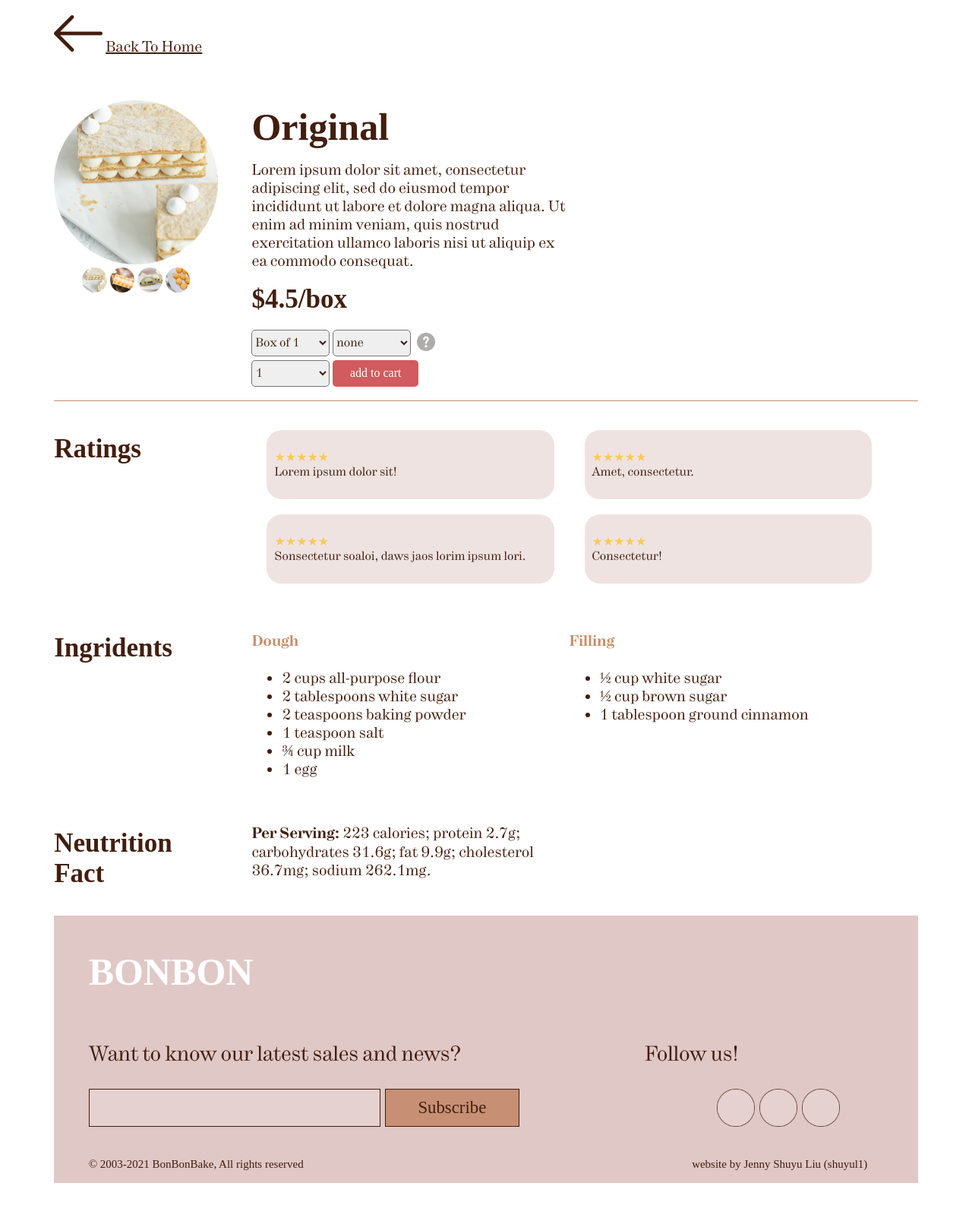
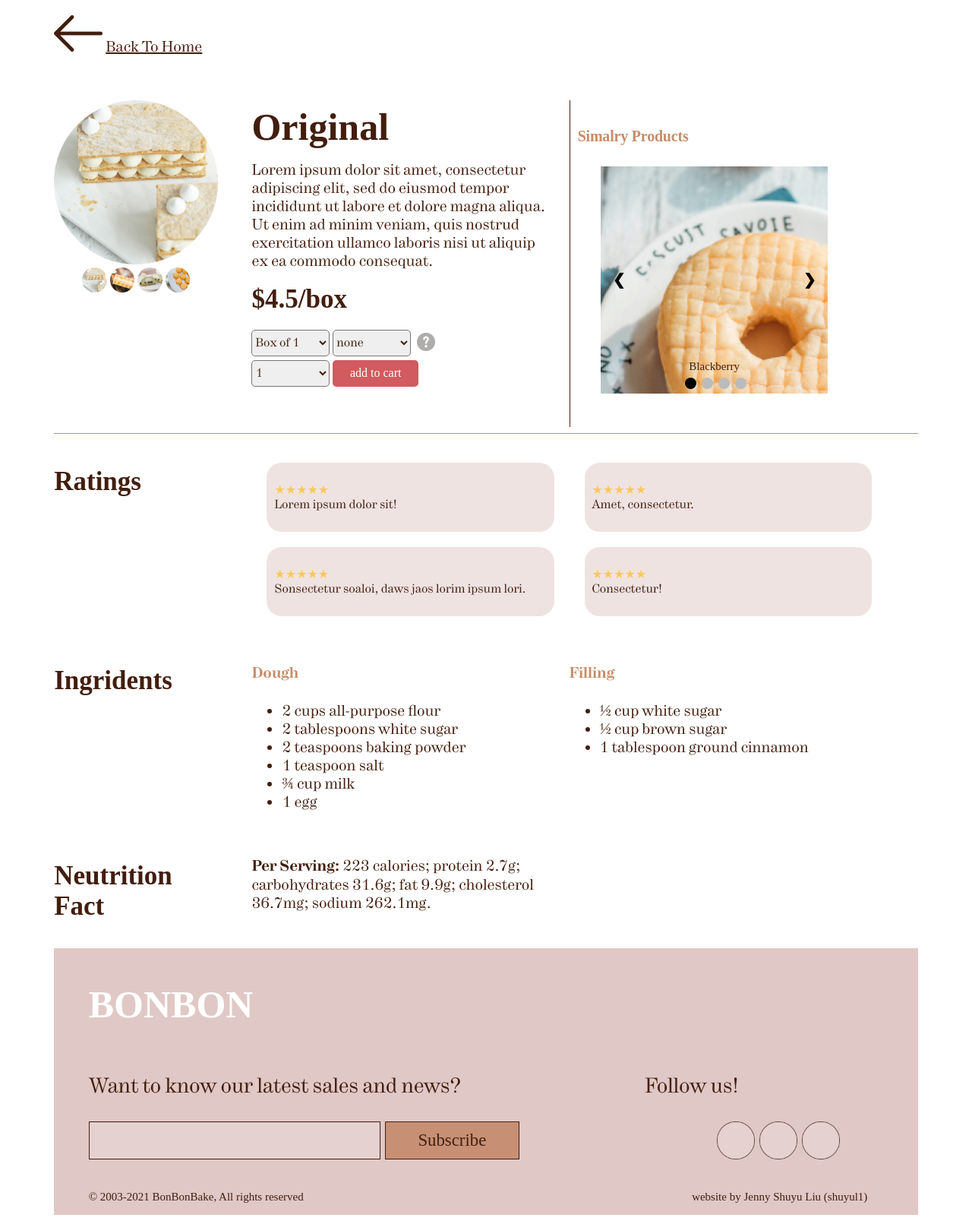
Before and after one commit to JennyShuyuLiu/JennyShuyuLiu, a PHP site: page /pages/productdetail.html in a window 1280 px wide. Shown: the part 113-1720 px from the top of the page at 76% size. Before the commit the page ends 1670 px from the top, so only its background shows below. Run offline with PHP 8.4, Linux system fonts and the light colour scheme; some web fonts are replaced.

Commit message:
add carousel

```diff
--- a/homework_6b/pages/productdetail.html
+++ b/homework_6b/pages/productdetail.html
@@ -1,15 +1,18 @@
 <!DOCTYPE html>
 <html lang="en">
+
 <head>
     <meta charset="utf-8">
     <title>BONBON</title>
     <link rel='stylesheet' href='../styles/style.css'>
+    <link rel='stylesheet' href='../styles/carousel.css'>
     <link rel="stylesheet" href="https://use.typekit.net/uaa6rco.css">
     <!-- javascript -->
     <script src="../js/cart.js" type="text/javascript"></script>
+    <script src="../js/carousel.js" type="text/javascript"></script>
 </head>
 
-<body onload="load();">
+<body onload="load();initShowSlide(); auto_slide();">
     <!-- Header -->
     <div class='container'>
         <nav class='header'>
@@ -53,23 +56,23 @@
                     <img src="../images/p4.png" alt="picon4" onclick="showBigImg('product-detail-img4.png')">
                 </div>
             </div>
-            <div class="right-section-80 right-no-split-line">
+            <div class="right-section-40 right-no-split-line">
                 <span class="large-head-font">Original</span> <br>
-                <div class="two-column-half">
+
                 <p class="detail-describle">
                     Lorem ipsum dolor sit amet, consectetur adipiscing elit, sed do eiusmod tempor
                     incididunt ut labore et dolore magna aliqua.
                     Ut enim ad minim veniam, quis nostrud exercitation ullamco
                     laboris nisi ut aliquip ex ea commodo consequat.
                 </p>
-                </div>
+
                 <div class="split-div"></div>
                 <span class="mid-head-font">$<span id="productPrice">4.5</span>/box</span> <br> <br>
                 <span class="off"> You got <span id="off-count">20%</span> off!</span>
                 <div id="shop-div">
                     <p hidden>Original</p>
                     <select id="box-select" onchange="changePrice()">
-                        <option value="4.5" >Box of 1</option>
+                        <option value="4.5">Box of 1</option>
                         <option value="10.5">Box of 3</option>
                         <option value="20.5">Box of 6</option>
                         <option value="27.0">Box of 12</option>
@@ -80,25 +83,61 @@
                         <option value="product-detail-img3.png">Vanilla-milk</option>
                         <option value="product-detail-img4.png">Doble-choco</option>
                     </select>
-                    <div id="questionmark2" onmouseover="titleMouseOver()" onmouseout="titleMouseOut()" >
-                        <img id="questionmark" src="./../images/questionmark.png"  alt="?">
+                    <div id="questionmark2" onmouseover="titleMouseOver()" onmouseout="titleMouseOut()">
+                        <img id="questionmark" src="./../images/questionmark.png" alt="?">
                     </div>
                     <div id="float-describe" class="float-div-1">
                         <strong>What's the difference between&#10;'quantity and 'box of'? </strong> <br>
                         'Box of' is the # of rolls that will be packed into a container,
-                        whereas 'quantity' is #  of boxes. For example, 2 boxes of 6 will give you 2×6=12 cinnamon
+                        whereas 'quantity' is # of boxes. For example, 2 boxes of 6 will give you 2×6=12 cinnamon
                         rolls in total! <br>
                         <strong>Got more questions? </strong><br>
-                        Don't hesitate to reach us through  <a href="#">live chat!</a>"
+                        Don't hesitate to reach us through <a href="#">live chat!</a>"
                     </div>
                     <br>
-                    <select id="quantity-select" >
+                    <select id="quantity-select">
                         <option value="1">1</option>
                         <option value="2">2</option>
                         <option value="3">3</option>
                         <option value="4">4</option>
                     </select>
                     <button onclick="addToCart(); addRecordToCart(this.parentNode);"> add to cart </button>
+                </div>
+            </div>
+            <div class="right-section-40 ">
+                <h4>Simalry Products</h4>
+                <div class="carousel">
+                    <!-- pictures to show and slide -->
+                    <div class="productSlides">
+                        <img src="../images/scroll1.png" alt="product">
+                        <div class="caption">Blackberry</div>
+                    </div>
+
+                    <div class="productSlides">
+
+                        <img src="../images/scroll2.png" alt="product">
+                        <div class="caption">Walnut</div>
+                    </div>
+
+                    <div class="productSlides">
+                        <img src="../images/scroll3.png" alt="product">
+                        <div class=" caption">Pumpkin Spice</div>
+                    </div>
+
+                    <div class="productSlides">
+                        <img src="../images/scroll4.png" alt="product">
+                        <div class=" caption">Caramel Pecan</div>
+                    </div>
+
+                    <a class="left-slide" onclick="scrollToLeft()">&#10094;</a>
+                    <a class="right-slide" onclick="scrollToRight()">&#10095;</a>
+                    <!-- index circle of products -->
+                    <div class="dot-div">
+                        <span class="index-dot" onclick="showSlides(1)"></span>
+                        <span class="index-dot" onclick="showSlides(2)"></span>
+                        <span class="index-dot" onclick="showSlides(3)"></span>
+                        <span class="index-dot" onclick="showSlides(4)"></span>
+                    </div>
                 </div>
             </div>
             <div class="split-div"></div>
@@ -157,7 +196,9 @@
             </div>
             <div class="right-section-80 right-no-split-line">
                 <div class="two-column-half detail-describle">
-                    <p><span class="bolder-text">Per Serving:</span> 223 calories; protein 2.7g; carbohydrates 31.6g; fat 9.9g;
+                    <p><span class="bolder-text">Per Serving:</span> 223 calories; protein 2.7g; carbohydrates 31.6g;
+                        fat
+                        9.9g;
                         cholesterol 36.7mg; sodium 262.1mg.
                     </p>
                 </div>
--- /dev/null
+++ b/homework_6b/styles/carousel.css
@@ -0,0 +1,78 @@
+/*This is the styles for the carousel*/
+
+/* Slideshow container */
+.carousel {
+    width:300px;
+    position: relative;
+    margin: 30px;
+  }
+
+  .carousel img {
+      max-width: 100%;
+  }
+  /*do not show product at first*/
+  .productSlides {
+    display: none;
+  }
+
+  /*make caption on the img*/
+  .caption {
+    position: absolute;
+    bottom: 10%;
+    width: 100%;
+    text-align: center;
+    font-size: 15px;
+  }
+
+
+/* Next & previous buttons */
+.left-slide, .right-slide {
+    cursor: pointer; /*show the hand icon when hover on the link*/
+    position: absolute;
+    top: 40%;
+    padding: 16px;
+    color:black;
+    font-weight: bold;
+    font-size: 20px;
+    border-radius:50%;
+    user-select: none;
+  }
+
+/* show the "scroll right slide button" at right */
+.right-slide {
+  right: 0;
+  border-radius: 10%;
+}
+
+/* show the "scroll left slide button" at left*/
+.left-slide {
+  left: 0;
+  border-radius: 10%;
+}
+
+/* when hover at the left and right button, change the backgroud to back  */
+.left-slide:hover, .right-slide:hover {
+  background-color: rgba(0,0,0,0.8);
+}
+
+.dot-div{
+  /*make the div at bottom center*/
+  position: absolute;
+  bottom: 2%;
+  text-align: center;
+  width: 100%;
+}
+
+.index-dot {
+  cursor: pointer;
+  margin-left: 3px;
+  height: 15px;
+  width: 15px;
+  background-color: #bbb;
+  border-radius: 50%; /*make it a circle*/
+  display: inline-block;
+  transition: background-color 0.6s ease;
+}
+.selected{
+  background-color:black;
+}
--- a/homework_6b/styles/style.css
+++ b/homework_6b/styles/style.css
@@ -250,6 +250,14 @@ a:hover {
 .right-section-80 {
     float:left;
     width: 75%;
+    margin-left: 10px;
+    padding: 10px;
+    border-left: 1px solid #421E0E;
+}
+
+.right-section-40 {
+    float:left;
+    width: 35%;
     margin-left: 10px;
     padding: 10px;
     border-left: 1px solid #421E0E;
```
Also changed, not shown: homework_6b/js/carousel.js (added, +51 -0 lines), homework_6b/images/scroll1.png (added), homework_6b/images/scroll2.png (added), homework_6b/images/scroll3.png (added), homework_6b/images/scroll4.png (added), 1 other file. Lines whose indentation alone changed are shown as unchanged.
